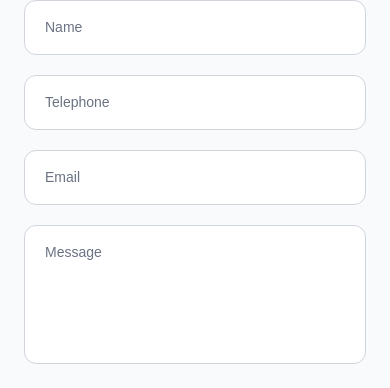
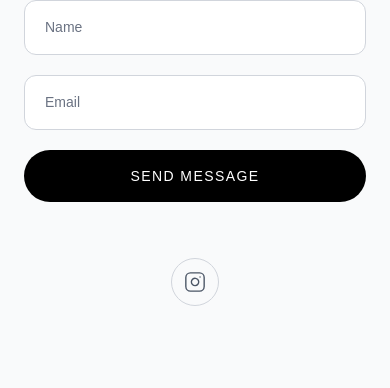
Before and after one commit to Abhishekr253/Ash-living, a React app: page / in a window 390 px wide. Shown: the part 8513-8901 px from the top of the page. Built offline with nearby package versions, Linux system fonts and the light colour scheme; the HTML template or start-up script is replaced by a standard one.

Commit message:
new updates

```diff
--- a/src/components/AstralAscension.jsx
+++ b/src/components/AstralAscension.jsx
@@ -34,7 +34,7 @@ export default function AstralAscension() {
             whileInView={{ opacity: 1, y: 0 }}
             transition={{ duration: 0.8 }}
             viewport={{ once: false, amount: 0.3 }}
-            className="text-4xl sm:text-6xl md:text-7xl lg:text-8xl tracking-[0.08em] leading-[0.95] mb-10 text-justify md:text-center"
+            className="text-4xl sm:text-6xl md:text-7xl lg:text-5xl tracking-[0.08em] leading-[0.95] mb-10 text-justify md:text-center"
           >
             ASTRAL ASCENSION
           </motion.h1>
--- a/src/components/Collaboration.jsx
+++ b/src/components/Collaboration.jsx
@@ -28,7 +28,7 @@ export default function Collaboration() {
           whileInView={{ opacity: 1, y: 0 }}
           transition={{ duration: 0.8 }}
           viewport={{ once: false, amount: 0.3 }}
-          className="text-4xl sm:text-6xl md:text-7xl lg:text-8xl font-serif mb-10 tracking-wide"
+          className="text-4xl sm:text-6xl md:text-7xl lg:text-5xl font-serif mb-10 tracking-wide"
         >
           COLLABORATION
         </motion.h1>
--- a/src/components/ExploreAI.jsx
+++ b/src/components/ExploreAI.jsx
@@ -34,7 +34,7 @@ export default function ExploreAI() {
             whileInView={{ opacity: 1, y: 0 }}
             transition={{ duration: 0.8 }}
             viewport={{ once: false, amount: 0.3 }}
-            className="text-4xl sm:text-6xl md:text-7xl lg:text-8xl font-serif mb-10 tracking-wide"
+            className="text-4xl sm:text-6xl md:text-7xl lg:text-5xl font-serif mb-10 tracking-wide"
           >
             EXPLORE AI
           </motion.h1>
--- a/src/components/InsideAshLiving.jsx
+++ b/src/components/InsideAshLiving.jsx
@@ -21,22 +21,6 @@ export default function InsideAshLiving() {
 
       {/* Content */}
       <div className="px-6 py-16 max-w-6xl mx-auto text-center">
-        {/* Back Button */}
-        <motion.button
-          whileHover={{ x: -4 }}
-          whileTap={{ scale: 0.95 }}
-          onClick={() => navigate(-1)}
-          className="
-            flex items-center gap-2
-            mx-auto mb-10
-            text-sm tracking-widest uppercase
-            text-gray-500 hover:text-black
-            transition
-          "
-        >
-          <ArrowLeft size={16} />
-          Back
-        </motion.button>
 
         {/* Heading */}
         <motion.h1
@@ -44,7 +28,7 @@ export default function InsideAshLiving() {
           whileInView={{ opacity: 1, y: 0 }}
           transition={{ duration: 0.8 }}
           viewport={{ once: false, amount: 0.3 }}
-          className="text-4xl sm:text-6xl md:text-7xl lg:text-8xl font-serif mb-10 tracking-wide"
+          className="text-4xl sm:text-6xl md:text-7xl lg:text-5xl font-serif mb-10 tracking-wide"
         >
           INSIDE ASH LIVING
         </motion.h1>
--- a/src/components/PrivateImmersions.jsx
+++ b/src/components/PrivateImmersions.jsx
@@ -37,7 +37,7 @@ export default function PrivateImmersions() {
             whileInView={{ opacity: 1, y: 0 }}
             transition={{ duration: 0.8 }}
             viewport={{ once: false, amount: 0.3 }}
-            className="text-4xl sm:text-6xl md:text-7xl lg:text-8xl font-serif mb-10 tracking-wide"
+            className="text-4xl sm:text-6xl md:text-7xl lg:text-5xl font-serif mb-10 tracking-wide"
           >
             PRIVATE IMMERSIONS
           </motion.h1>
--- a/src/components/TextHelp.jsx
+++ b/src/components/TextHelp.jsx
@@ -25,7 +25,7 @@ export default function TextHelp() {
             whileInView={{ opacity: 1, y: 0 }}
             transition={{ duration: 0.8 }}
             viewport={{ once: false, amount: 0.3 }}
-            className="text-4xl sm:text-6xl md:text-7xl lg:text-8xl font-serif mb-10 tracking-wide"
+            className="text-4xl sm:text-6xl md:text-7xl lg:text-6xl font-serif mb-10 tracking-wide"
           >
             TEXT HELP
           </motion.h1>
--- a/src/pages/AshLivingShop.jsx
+++ b/src/pages/AshLivingShop.jsx
@@ -21,21 +21,13 @@ export default function AshLivingShop() {
 
       {/* Content */}
       <div className="px-6 py-16 max-w-6xl mx-auto text-center">
-        {/* Branding */}
-        <motion.p
-          initial={{ opacity: 0 }}
-          animate={{ opacity: 1 }}
-          className="tracking-[0.35em] uppercase text-xs sm:text-sm mb-4 text-gray-500"
-        >
-          Ash Living
-        </motion.p>
 
         {/* Heading */}
         <motion.h1
           initial={{ opacity: 0, y: 60 }}
           animate={{ opacity: 1, y: 0 }}
           transition={{ duration: 0.8 }}
-          className="text-4xl sm:text-6xl md:text-7xl lg:text-8xl font-serif mb-6 tracking-wide"
+          className="text-4xl sm:text-6xl md:text-7xl lg:text-5xl font-serif mb-6 tracking-wide"
         >
           SHOP
         </motion.h1>
--- a/src/pages/Home.jsx
+++ b/src/pages/Home.jsx
@@ -179,7 +179,7 @@ export default function Home({ isDark, toggleTheme }) {
         >
           {/* Heading */}
           <motion.h2
-            className="text-3xl sm:text-5xl md:text-7xl lg:text-8xl font-serif mb-8 sm:mb-14"
+            className="text-3xl sm:text-5xl md:text-7xl lg:text-5xl font-serif mb-8 sm:mb-14"
             variants={{
               hidden: { opacity: 0, y: 40 },
               visible: {
@@ -190,7 +190,6 @@ export default function Home({ isDark, toggleTheme }) {
             }}
           >
             EMERGENCY
-            <br />
             SUPPORT
           </motion.h2>
 
@@ -510,7 +509,10 @@ export default function Home({ isDark, toggleTheme }) {
               visible: { opacity: 1, y: 0, transition: { duration: 0.6 } },
             }}
           >
-            <button onClick={() => navigate("/shop")} className="px-14 py-4 rounded-full bg-black text-white dark:bg-white dark:text-black font-medium hover:scale-105 transition">
+            <button
+              onClick={() => navigate("/shop")}
+              className="px-14 py-4 rounded-full bg-black text-white dark:bg-white dark:text-black font-medium hover:scale-105 transition"
+            >
               REGENERATE
             </button>
           </motion.div>
@@ -566,7 +568,10 @@ export default function Home({ isDark, toggleTheme }) {
               </ul>
 
               <div className="pt-4">
-                <button onClick={() => navigate("/explore-ai")} className="bg-white text-black px-6 py-3 rounded-xl font-medium hover:bg-gray-100 transition">
+                <button
+                  onClick={() => navigate("/explore-ai")}
+                  className="bg-white text-black px-6 py-3 rounded-xl font-medium hover:bg-gray-100 transition"
+                >
                   Explore AI
                 </button>
               </div>
@@ -659,21 +664,6 @@ export default function Home({ isDark, toggleTheme }) {
             />
 
             <input
-              type="tel"
-              placeholder="Telephone"
-              className="
-      w-full
-      px-5 py-4
-      rounded-xl
-      bg-white dark:bg-white/10
-      border border-gray-300 dark:border-white/20
-      text-black dark:text-white
-      placeholder-gray-500 dark:placeholder-gray-400
-      focus:outline-none focus:ring-2 focus:ring-black dark:focus:ring-white
-    "
-            />
-
-            <input
               type="email"
               placeholder="Email"
               className="
@@ -685,22 +675,6 @@ export default function Home({ isDark, toggleTheme }) {
       text-black dark:text-white
       placeholder-gray-500 dark:placeholder-gray-400
       focus:outline-none focus:ring-2 focus:ring-black dark:focus:ring-white
-    "
-            />
-
-            <textarea
-              rows={5}
-              placeholder="Message"
-              className="
-      w-full
-      px-5 py-4
-      rounded-xl
-      bg-white dark:bg-white/10
-      border border-gray-300 dark:border-white/20
-      text-black dark:text-white
-      placeholder-gray-500 dark:placeholder-gray-400
-      focus:outline-none focus:ring-2 focus:ring-black dark:focus:ring-white
-      resize-none
     "
             />
 
--- a/src/pages/RiseWithUs.jsx
+++ b/src/pages/RiseWithUs.jsx
@@ -28,7 +28,7 @@ export default function RiseWithUs() {
             whileInView={{ opacity: 1, y: 0 }}
             transition={{ duration: 0.8 }}
             viewport={{ once: false, amount: 0.3 }}
-            className="text-4xl sm:text-6xl md:text-7xl lg:text-8xl font-serif mb-10 tracking-wide"
+            className="text-3xl sm:text-4xl md:text-5xl lg:text-5xl font-serif mb-10 tracking-wide"
           >
             RISE WITH US
           </motion.h1>
@@ -39,11 +39,11 @@ export default function RiseWithUs() {
             whileInView={{ opacity: 1, y: 0 }}
             transition={{ duration: 0.8 }}
             viewport={{ once: false, amount: 0.2 }}
-            className="space-y-6 text-lg md:text-xl font-light leading-relaxed max-w-4xl mx-auto mb-14"
+            className="space-y-6 text-base md:text-lg font-light leading-relaxed max-w-4xl mx-auto mb-14"
           >
             <p>
-              Rise With Us is an invitation into a deeper level of growth,
-              refinement, and personal transformation.
+              You now have access to a deeper level of growth, refinement, and
+              personal transformation.
             </p>
 
             <p>
@@ -54,7 +54,7 @@ export default function RiseWithUs() {
 
             <p>
               If you are ready to elevate your mindset, direction, wellbeing,
-              and personal leadership, we invite you to connect with us below.
+              and personal leadership, we invite you to connect with us.
             </p>
           </motion.div>
 
```
Also changed, not shown: src/pages/Support247.jsx (+8 -11 lines).
